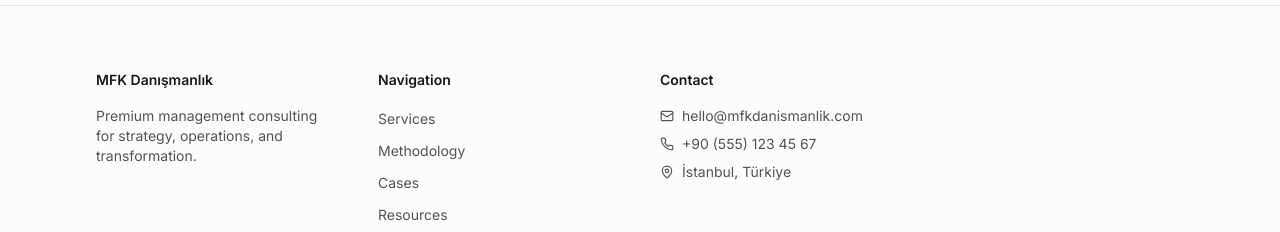
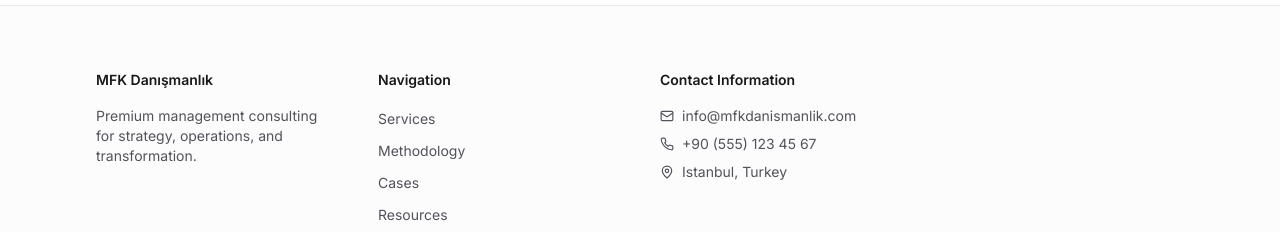
Before and after one commit to Fuatko/mfkdanismanlik.com, a Next.js app: page /en in a window 1280 px wide. Shown: the part 2216-2448 px from the top of the page. Built offline with nearby package versions, Linux system fonts and the light colour scheme; no server answers; the database is empty.

Commit message:
Footer ve panel düzeltmeleri

```diff
--- a/src/app/api/content/route.ts
+++ b/src/app/api/content/route.ts
@@ -55,8 +55,14 @@ export async function GET(request: Request) {
 export async function POST(request: Request) {
   const secret = request.headers.get("X-Admin-Secret") ?? request.headers.get("Authorization")?.replace("Bearer ", "");
   const adminSecret = process.env.ADMIN_SECRET?.trim();
-  if (!adminSecret || secret !== adminSecret) {
-    return NextResponse.json({ error: "Yetkisiz" }, { status: 401 });
+  if (!adminSecret) {
+    return NextResponse.json(
+      { error: "Sunucuda admin şifresi tanımlı değil. Vercel → Proje → Settings → Environment Variables → ADMIN_SECRET ekleyin." },
+      { status: 503 }
+    );
+  }
+  if (secret !== adminSecret) {
+    return NextResponse.json({ error: "Yetkisiz. Girdiğiniz şifre yanlış veya Vercel'deki ADMIN_SECRET ile aynı değil." }, { status: 401 });
   }
 
   let body: { locale?: string; content?: Record<string, unknown> };
--- a/src/components/AdminPanel.tsx
+++ b/src/components/AdminPanel.tsx
@@ -164,7 +164,7 @@ const SECTIONS: Section[] = [
     fields: [
       { path: "footer.brand", label: "Firma adı" },
       { path: "footer.brandDesc", label: "Kısa açıklama" },
-      { path: "footer.navigation", label: "Navigasyon (başlık)" },
+      { path: "footer.navigation", label: "Footer 2. sütun başlığı (örn: Navigasyon – adres değil)" },
       { path: "footer.rights", label: "Tüm hakları saklıdır metni" },
     ],
   },
--- a/src/components/Footer.tsx
+++ b/src/components/Footer.tsx
@@ -20,11 +20,16 @@ interface FooterProps {
 export function Footer({ locale, translations }: FooterProps) {
   const nav = (translations.nav as Record<string, string>) ?? {};
   const footer = (translations.footer as Record<string, string>) ?? {};
+  const contact = (translations.contact as Record<string, string>) ?? {};
 
   const links = linkKeys.map((key) => ({
     href: `/${locale}${linkPaths[key]}`,
     label: nav[key] ?? key,
   }));
+
+  const emailValue = contact.emailValue ?? "";
+  const phoneValue = contact.phoneValue ?? "";
+  const addressValue = contact.addressValue ?? "";
 
   return (
     <footer className="border-t border-zinc-200/80 bg-zinc-50/50">
@@ -38,14 +43,14 @@ export function Footer({ locale, translations }: FooterProps) {
           </div>
           <div>
             <p className="mb-4 text-sm font-semibold text-zinc-900">
-              {footer.navigation ?? "Navigation"}
+              {footer.navigation ?? "Navigasyon"}
             </p>
             <ul className="space-y-2">
               {links.map((item) => (
                 <li key={item.href}>
                   <Link
                     href={item.href}
-                    className="text-sm text-zinc-600 transition hover:text-zinc-900"
+                    className="text-sm text-zinc-600 transition hover:text-zinc-900 hover:underline"
                   >
                     {item.label}
                   </Link>
@@ -55,21 +60,31 @@ export function Footer({ locale, translations }: FooterProps) {
           </div>
           <div>
             <p className="mb-4 text-sm font-semibold text-zinc-900">
-              {(translations.contact as Record<string, string>)?.contact ?? "Contact"}
+              {contact.contactInfo ?? "İletişim Bilgileri"}
             </p>
             <ul className="space-y-2 text-sm text-zinc-600">
+              {emailValue && (
                 <li className="flex items-center gap-2">
                   <Mail size={14} className="shrink-0" />
-                hello@mfkdanismanlik.com
+                  <a href={`mailto:${emailValue}`} className="hover:text-zinc-900 hover:underline">
+                    {emailValue}
+                  </a>
                 </li>
+              )}
+              {phoneValue && (
                 <li className="flex items-center gap-2">
                   <Phone size={14} className="shrink-0" />
-                +90 (555) 123 45 67
+                  <a href={`tel:${phoneValue.replace(/\s/g, "")}`} className="hover:text-zinc-900 hover:underline">
+                    {phoneValue}
+                  </a>
                 </li>
+              )}
+              {addressValue && (
                 <li className="flex items-center gap-2">
                   <MapPin size={14} className="shrink-0" />
-                İstanbul, Türkiye
+                  <span>{addressValue}</span>
                 </li>
+              )}
             </ul>
           </div>
         </div>
```
Lines whose indentation alone changed are shown as unchanged.
